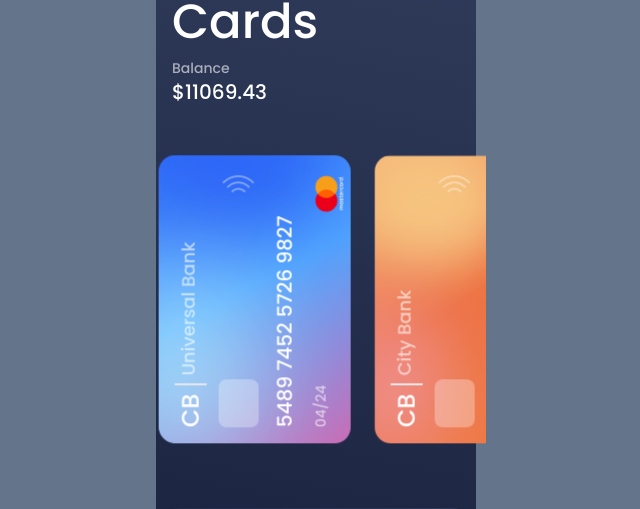
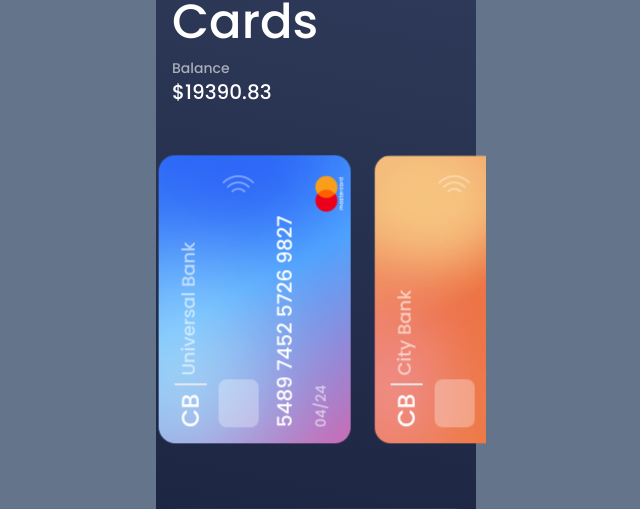
Before and after one commit to Rishabh-Singh-Codes/cardz, a React (Create React App) app: page / in a window 1280 px wide. Shown: the part 145-654 px from the top of the page, without its empty margins (324-964 px from the left). Built offline with nearby package versions, Linux system fonts and the light colour scheme.

Commit message:
lazy loading & splash

```diff
--- a/src/App.tsx
+++ b/src/App.tsx
@@ -1,9 +1,15 @@
+import { lazy, Suspense } from "react";
 import { createBrowserRouter, Outlet, RouterProvider } from "react-router-dom";
 
-import CardDetails from "./pages/CardDetails";
-import Catalogue from "./pages/Catalogue";
-import History from "./pages/History";
+// import CardDetails from "./pages/CardDetails";
+// import Catalogue from "./pages/Catalogue";
+// import History from "./pages/History";
 import Home from "./pages/Home";
+import Splash from "./pages/Splash";
+
+const CardDetails = lazy(() => import("./pages/CardDetails"));
+const Catalogue = lazy(() => import("./pages/Catalogue"));
+const History = lazy(() => import("./pages/History"));
 
 function AppLayout() {
   return (
@@ -26,15 +32,29 @@
       },
       {
         path: "/card",
-        element: <CardDetails />,
+        // element: <CardDetails />,
+        element: (
+          <Suspense fallback={<Splash />}>
+            <CardDetails />
+          </Suspense>
+        ),
       },
       {
         path: "/catalogue",
-        element: <Catalogue />,
+        element: (
+          <Suspense fallback={<Splash />}>
+            <Catalogue />
+          </Suspense>
+        ),
       },
       {
         path: "/history",
-        element: <History />,
+        // element: <History />,
+        element: (
+          <Suspense fallback={<Splash />}>
+            <History />
+          </Suspense>
+        ),
       },
     ],
   },
--- a/src/mock-data/cardList.json
+++ b/src/mock-data/cardList.json
@@ -19,6 +19,16 @@
       "date": "02/25",
       "balance": "$8,321.40",
       "theme": "orange"
-    }
+    },
+    {
+        "id": 3,
+        "cardName": "Travel Card",
+        "bankName": "Deutsche Bank",
+        "cardNumber": "9827 7452 5489 5726",
+        "cvv": "456",
+        "date": "02/25",
+        "balance": "$8,321.40",
+        "theme": "blue"
+      }
   ]
 }
--- a/src/pages/Home.tsx
+++ b/src/pages/Home.tsx
@@ -4,6 +4,8 @@
 import CardDetails from "./CardDetails";
 import cardList from "../mock-data/cardList.json";
 import ComponentMenu from "../components/ComponentMenu";
+import { useEffect, useState } from "react";
+import Splash from "./Splash";
 
 const Home = () => {
   const totalBalance = cardList.data.reduce((acc, curr) => {
@@ -11,8 +13,24 @@
     return acc;
   }, 0);
 
+  const [isLoading, setIsLoading] = useState(true);
+
+  useEffect(() => {
+    let timer: any;
+
+    timer = setTimeout(() => {
+        setIsLoading(false);
+    }, 1000);
+
+    return () => {
+        clearTimeout(timer);
+    }
+  }, []);
+
   return (
-    <div className="flex flex-col h-full">
+    <>
+    {isLoading === false ?
+        <div className="flex flex-col h-full">
       <div className="flex-grow pt-20 md:pt-4 px-4">
         <ComponentMenu title="Bank Cards" />
       </div>
@@ -20,7 +38,7 @@
         <div className="text-lg md:text-sm text-white/60">Balance</div>
         <div className="text-2xl md:text-xl text-white">${totalBalance}</div>
       </div>
-      <div className="scale-125 md:scale-100 flex flex-col overflow-x-scroll mt-10 mb-10 md:mt-6 px-8 py-12 md:py-0 md:px-4 -rotate-90 h-[400px] md:h-[350px]">
+      <div className="scale-125 md:scale-100 flex flex-col overflow-x-scroll mt-16 mb-10 md:mt-6 px-8 py-12 md:py-0 md:px-4 -rotate-90 h-[400px] md:h-[350px]">
         {cardList.data.map((card) => (
           <div className="my-3" key={card.id}>
             <Link to="/card" state={card}>
@@ -31,6 +49,9 @@
       </div>
       <Navbar />
     </div>
+ : <Splash />}
+
+    </>
   );
 };
 
--- /dev/null
+++ b/src/pages/Splash.tsx
@@ -0,0 +1,11 @@
+import splash from "../assets/splash.svg"
+
+const Splash = () => {
+    return (
+        <div className="flex justify-center align-middle h-full w-4/5 m-auto">
+            <img src={splash} alt="splash"/>
+        </div>
+    )
+}
+
+export default Splash;
```
Also changed, not shown: src/assets/splash.svg (added).
